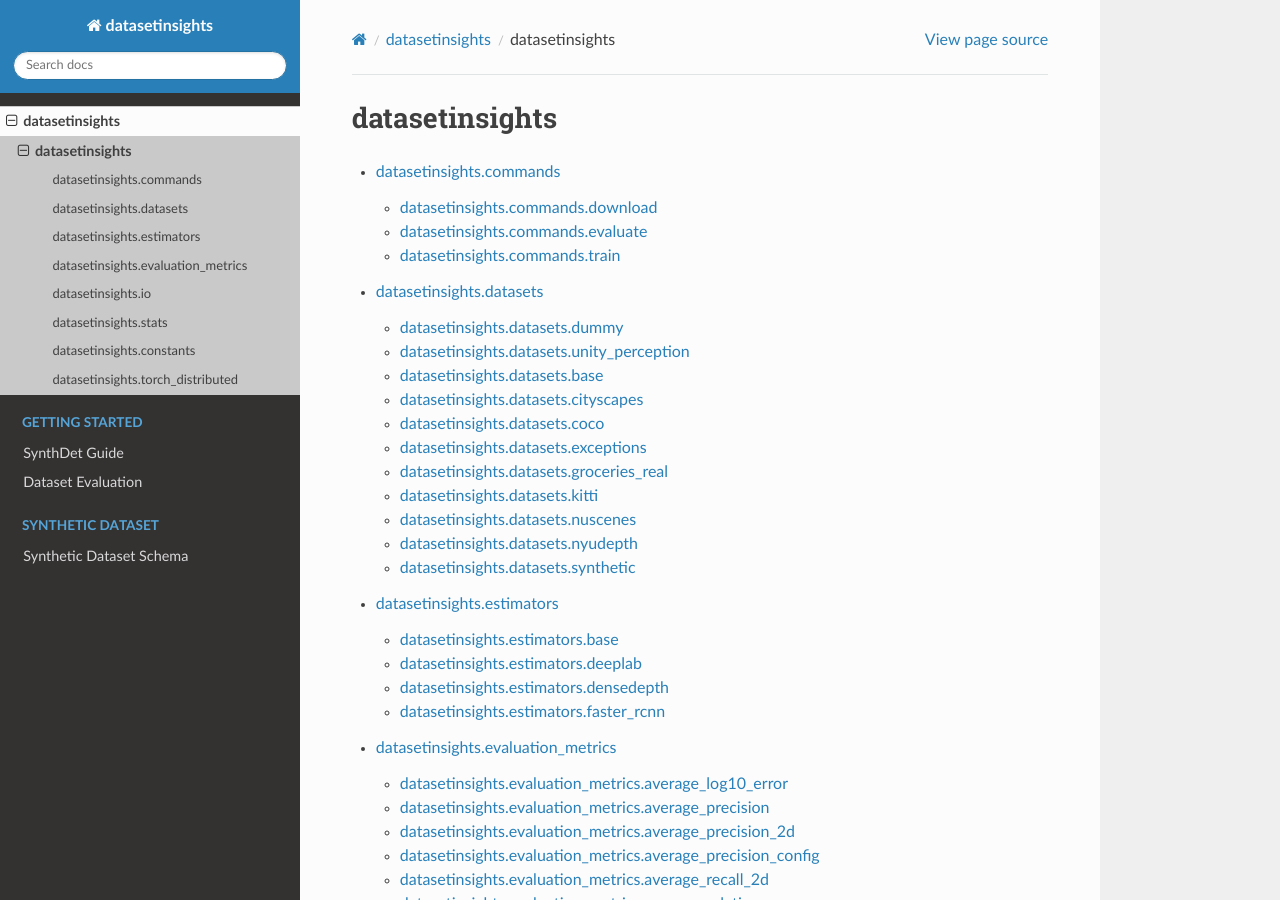
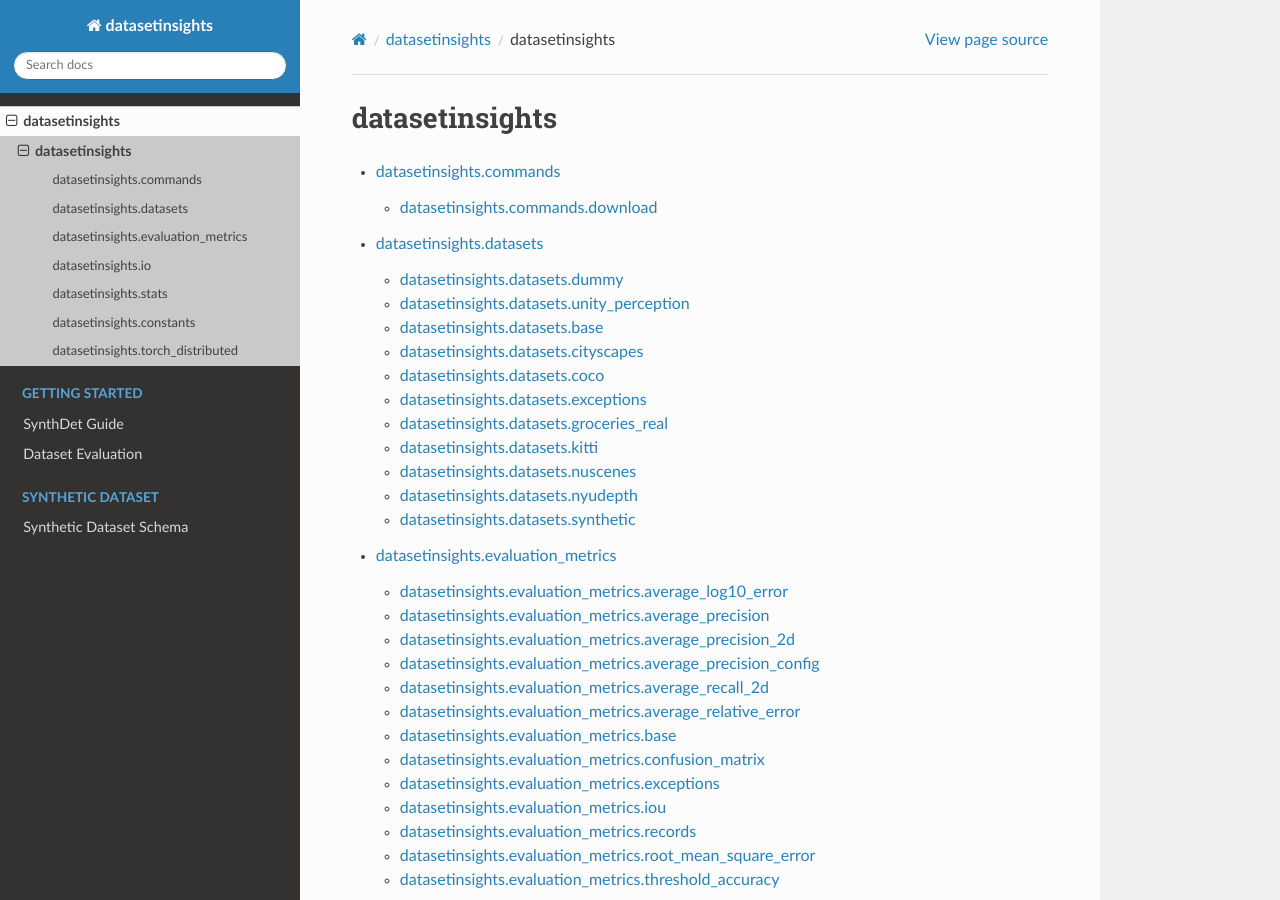
Before and after one commit to Unity-Technologies/datasetinsights, a Sphinx documentation site: the page built from docs/source/datasetinsights.rst, in a window 1280 px wide and 900 px high. Built offline with Sphinx 7.4.7 and the Read the Docs theme 2.0.0, drawn with Linux system fonts in a browser that asks for light colours.

```diff
--- a/docs/source/datasetinsights.commands.rst
+++ b/docs/source/datasetinsights.commands.rst
@@ -15,38 +15,3 @@ datasetinsights.commands.download
    :members:
    :undoc-members:
    :show-inheritance:
-
-datasetinsights.commands.evaluate
----------------------------------
-
-
-.. click:: datasetinsights.commands.evaluate:cli
-   :prog: datasetinsights evaluate
-   :show-nested:
-
-
-.. automodule:: datasetinsights.commands.evaluate
-   :members:
-   :undoc-members:
-   :show-inheritance:
-
-datasetinsights.commands.train
-------------------------------
-
-
-.. click:: datasetinsights.commands.train:cli
-   :prog: datasetinsights train
-   :show-nested:
-
-
-.. automodule:: datasetinsights.commands.train
-   :members:
-   :undoc-members:
-   :show-inheritance:
-
-
-
-.. automodule:: datasetinsights.commands
-   :members:
-   :undoc-members:
-   :show-inheritance:
--- a/docs/source/datasetinsights.estimators.rst
+++ /dev/null
@@ -1,42 +0,0 @@
-datasetinsights.estimators
-==========================
-
-
-datasetinsights.estimators.base
--------------------------------
-
-.. automodule:: datasetinsights.estimators.base
-   :members:
-   :undoc-members:
-   :show-inheritance:
-
-datasetinsights.estimators.deeplab
-----------------------------------
-
-.. automodule:: datasetinsights.estimators.deeplab
-   :members:
-   :undoc-members:
-   :show-inheritance:
-
-datasetinsights.estimators.densedepth
--------------------------------------
-
-.. automodule:: datasetinsights.estimators.densedepth
-   :members:
-   :undoc-members:
-   :show-inheritance:
-
-datasetinsights.estimators.faster\_rcnn
----------------------------------------
-
-.. automodule:: datasetinsights.estimators.faster_rcnn
-   :members:
-   :undoc-members:
-   :show-inheritance:
-
-
-
-.. automodule:: datasetinsights.estimators
-   :members:
-   :undoc-members:
-   :show-inheritance:
--- a/docs/source/datasetinsights.rst
+++ b/docs/source/datasetinsights.rst
@@ -7,7 +7,6 @@ datasetinsights
 
    datasetinsights.commands
    datasetinsights.datasets
-   datasetinsights.estimators
    datasetinsights.evaluation_metrics
    datasetinsights.io
    datasetinsights.stats
```
Also changed, not shown: 7 other files.
